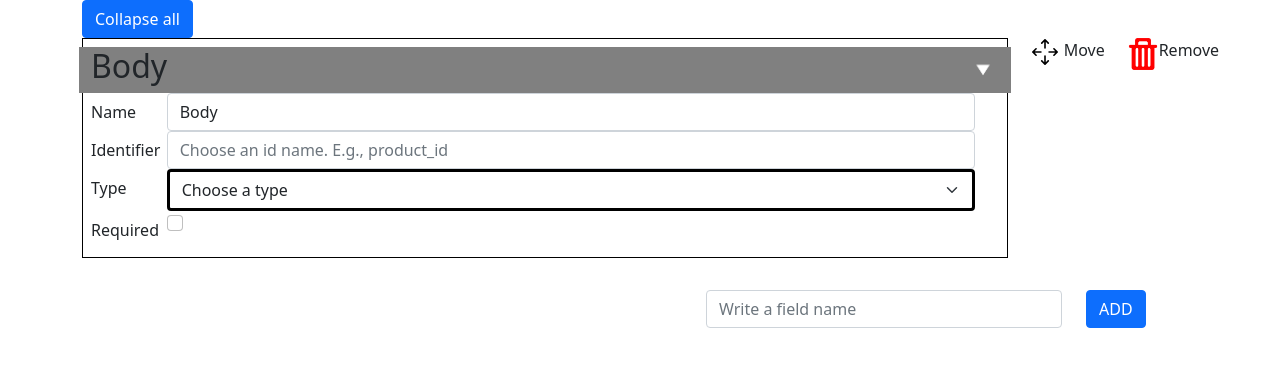
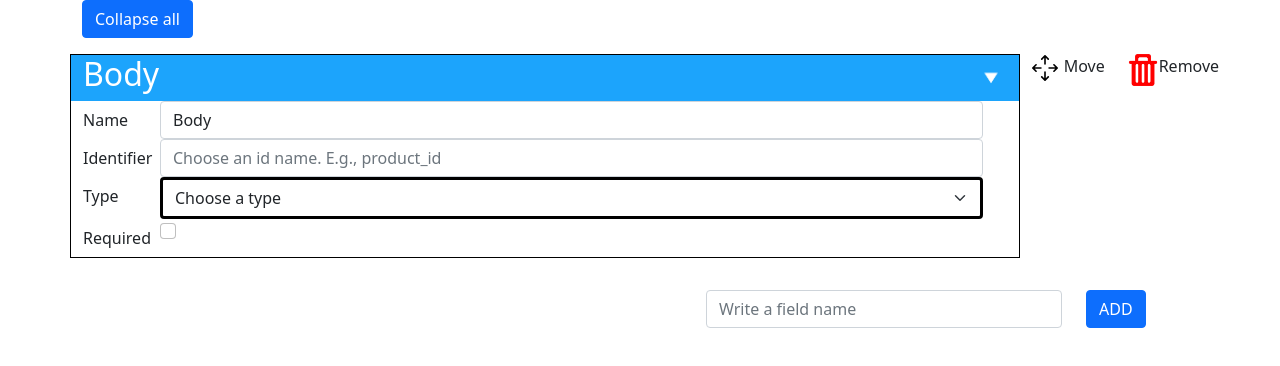
Before and after one commit to digimakergo/contenttype-designer, a React (Create React App) app in the folder client/: page / in a window 1280 px wide. Shown: the top 366 px of the page. Built offline with nearby package versions, Linux system fonts and the light colour scheme.

Commit message:
some styling
- Re-positioned the header
- Field headers color now  swap between a lighter blue and a darker

```diff
--- a/client/src/App.tsx
+++ b/client/src/App.tsx
@@ -85,11 +85,12 @@ function App() {
   return (
     <div className="App">
       <Container>
-        <Form>
-          <Button variant='primary' onClick={() => collapseAll()}>Collapse all</Button>
+        <Button variant='primary' onClick={() => collapseAll()}>Collapse all</Button>
+        <Form style={{marginTop:"1rem"}}>
+
           <DndProvider backend={HTML5Backend}>
             {list.map((field:any, index:number) => (
-              <DragNDropComponent key={field.identifier} index={index} identifier={field.identifier} fieldname={field.name} moveItem={moveItem}
+              <DragNDropComponent key={field.identifier} headerColor={index % 2 == 0 ? "#1CA4FC" : "#498EBA"} index={index} identifier={field.identifier} fieldname={field.name} moveItem={moveItem}
                   Remove={deleteElement} >
                 <Field field={field} index={index}/>
               </DragNDropComponent>
--- a/client/src/components/DragNDropComponent.tsx
+++ b/client/src/components/DragNDropComponent.tsx
@@ -14,6 +14,13 @@ interface DragItem {
 }
 
 const DragNDropComponent = (props:any) => {
+    let headerstyle = {};
+    console.log(props.headerColor)
+    if(props.headerColor != null){
+        headerstyle = {backgroundColor: props.headerColor}
+    }else{
+        headerstyle = {backgroundColor: "grey"};
+    }
 
     const ref = useRef<HTMLDivElement>(null);
     const [{ handlerId }, drop] = useDrop({
@@ -78,16 +85,16 @@ const DragNDropComponent = (props:any) => {
     return (
         <Form.Group className="boarding" controlId="boarding" ref={prev} style={{opacity: opacity}}>
             <Row>
-                <Col xs="10" md="10" lg="10">
-                    <div style={{border:"solid black 0.1rem", padding:"0.5rem"}}>
-                        <Row className='identifier align-items-center'>
-                            <Col xs="11" md="11" lg="11"><h2>{props.fieldname}</h2></Col>
+                <Col xs="10" md="10" lg="10" style={{border:"solid black 0.1rem"}}>
+
+                        <Row className='align-items-center' style={headerstyle}>
+                            <Col xs="11" md="11" lg="11"><h2 style={{color:"white"}}>{props.fieldname}</h2></Col>
                             <Col><img onClick={dropdown} className='dropdown-field-img' style={dropDownContent ? {width:"2rem", float:"right", transition: "500ms", cursor: "pointer"} : {width:"2rem", float:"right", transition: "500ms", transform: "rotate(-90deg)", cursor: "pointer"}} src='./images/dropdownicon.png'/></Col>
                         </Row>
                         <Row  className='dropdown-field-menu' style={ !dropDownContent ? {display:"None"} : {}}>
                             {props.children}
                         </Row>
-                    </div>
+
                 </Col>
                 <Col xs="1" md="1" lg="1">
                     <Move ref={ref} handlerId={handlerId} />
--- a/client/src/index.css
+++ b/client/src/index.css
@@ -23,9 +23,6 @@ code {
   float: left;
 }
 
-.identifier{
-  background-color: grey;
-}
 .dropdownfield-content-hide{
   transition: 500ms;
   max-height: 0rem;
```
